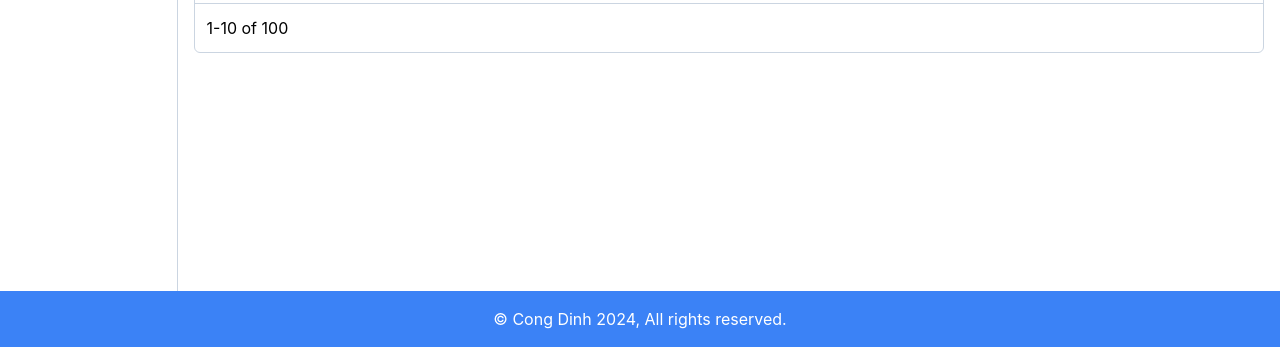
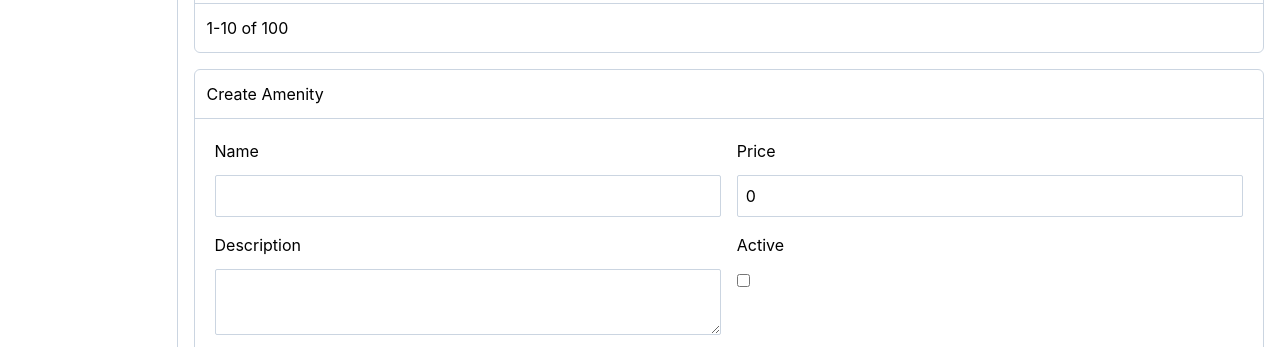
Before and after one commit to congdinh2008/react-basic-demo, a React (Create React App) app: page /manager/amenities in a window 1280 px wide. Both pictures are taken after typing "Sample" into the empty fields and a click on the button "Add". Shown: the part 453-800 px from the top of the page. Built offline with nearby package versions, Linux system fonts and the light colour scheme; no server answers.

Commit message:
Step 8: Implement Add and Update with Formik and Yup

```diff
--- a/package.json
+++ b/package.json
@@ -14,13 +14,15 @@
     "@types/react": "^18.0.0",
     "@types/react-dom": "^18.0.0",
     "axios": "^1.7.9",
+    "formik": "^2.4.6",
     "react": "^19.0.0",
     "react-dom": "^19.0.0",
     "react-router-dom": "^7.0.2",
     "react-scripts": "5.0.1",
     "tailwindcss": "^3.4.17",
     "typescript": "^4.4.2",
-    "web-vitals": "^2.1.0"
+    "web-vitals": "^2.1.0",
+    "yup": "^1.6.1"
   },
   "scripts": {
     "start": "react-scripts start",
--- /dev/null
+++ b/src/pages/manager/amenity/AmenityDetail.tsx
@@ -0,0 +1,124 @@
+import { faEraser, faRotateLeft, faSearch } from "@fortawesome/free-solid-svg-icons";
+import { FontAwesomeIcon } from "@fortawesome/react-fontawesome";
+import axios from "axios";
+import { useFormik } from "formik";
+import * as Yup from "yup";
+import { useEffect } from "react";
+
+function AmenityDetail({ item, onCancel }: { item: any, onCancel: any }) {
+
+    const formik = useFormik({
+        initialValues: {
+            name: item ? item.name : '',
+            description: item ? item.description : '',
+            price: item ? item.price : 0,
+            active: item ? item.active : true
+        },
+        validationSchema: Yup.object({
+            name: Yup.string().required('Name is required')
+                .min(3, 'Name must be at least 3 characters')
+                .max(50, 'Name must be at most 50 characters'),
+            description: Yup.string().required('Description is required')
+                .max(500, 'Description must be at most 500 characters'),
+            price: Yup.number().required('Price is required').min(0, 'Price must be greater than or equal to 0'),
+            active: Yup.boolean().required('Active is required').default(true)
+        }),
+        onSubmit: async (values) => {
+            const apiUrl = 'http://localhost:5134/api/v1/Amenities';
+            let response: any;
+            if (item) {
+                response = await axios.put(`${apiUrl}/${item.id}`, values);
+            } else {
+                response = await axios.post(apiUrl, values);
+            }
+
+            if (response.status === 200 && response.data) {
+                onCancel();
+            } else {
+                console.error('Error:', response);
+            }
+        }
+    });
+
+    // Call API from BE => setData(response.data);
+    useEffect(() => {
+        if (item) {
+            formik.setValues(item);
+        }
+    }, []);
+
+    return (
+        <section className="w-full">
+            {/* Detail */}
+            <div className="card border border-slate-300 rounded-md">
+                <div className="card-header p-3">
+                    <h1>{item ? "Edit" : "Create"} Amenity</h1>
+                </div>
+                <form onSubmit={formik.handleSubmit}>
+                    <div className="card-body p-3 border-y border-slate-300 flex flex-wrap">
+                        <div className="form-group w-1/2 p-2">
+                            <label htmlFor="name" className="block mb-3">Name</label>
+                            <input type="text" id="name" name="name"
+                                onChange={formik.handleChange}
+                                onBlur={formik.handleBlur}
+                                value={formik.values.name}
+                                className="p-2 border border-slate-300 rounded-sm w-full" />
+                            {formik.touched.name && formik.errors.name ? (
+                                <div className="text-red-500">{typeof formik.errors.name === 'string' ? formik.errors.name : ''}</div>
+                            ) : null}
+                        </div>
+                        <div className="form-group w-1/2 p-2">
+                            <label htmlFor="price" className="block mb-3">Price</label>
+                            <input type="number" id="price" name="price"
+                                onChange={formik.handleChange}
+                                onBlur={formik.handleBlur}
+                                value={formik.values.price}
+                                className="p-2 border border-slate-300 rounded-sm w-full" />
+                            {formik.touched.price && formik.errors.price ? (
+                                <div className="text-red-500">{typeof formik.errors.price === 'string' ? formik.errors.price : ''}</div>
+                            ) : null}
+                        </div>
+                        <div className="form-group w-1/2 p-2">
+                            <label htmlFor="description" className="block mb-3">Description</label>
+                            <textarea id="description" name="description"
+                                onChange={formik.handleChange}
+                                onBlur={formik.handleBlur}
+                                value={formik.values.description}
+                                className="p-2 border border-slate-300 rounded-sm w-full" ></textarea>
+                            {formik.touched.description && formik.errors.description ? (
+                                <div className="text-red-500">{typeof formik.errors.description === 'string' ? formik.errors.description : ''}</div>
+                            ) : null}
+                        </div>
+                        <div className="form-group w-1/2 p-2">
+                            <label htmlFor="active" className="block mb-3">Active</label>
+                            <input type="checkbox" id="active" name="active"
+                                onChange={formik.handleChange}
+                                onBlur={formik.handleBlur}
+                                value={formik.values.active}
+                                className="p-2 border border-slate-300 rounded-sm" />
+                            {formik.touched.active && formik.errors.active ? (
+                                <div className="text-red-500">{typeof formik.errors.active === 'string' ? formik.errors.active : ''}</div>
+                            ) : null}
+                        </div>
+
+                    </div>
+                    <div className="card-footer p-3 flex justify-between">
+                        <button type="button" className="p-2 px-4 bg-green-500 text-white hover:bg-green-700 rounded-full" onClick={onCancel}>
+                            <FontAwesomeIcon icon={faRotateLeft} className="mr-2" /> Cancel
+                        </button>
+                        <div className="search-actions space-x-3">
+                            <button type="reset" className="p-2 px-4 bg-slate-300 text-white hover:bg-slate-500 rounded-full">
+                                <FontAwesomeIcon icon={faEraser} className="mr-2" /> Clear
+                            </button>
+                            <button type="submit" className="p-2 px-4 bg-blue-500 text-white hover:bg-blue-700 rounded-full">
+                                <FontAwesomeIcon icon={faSearch} className="mr-2" /> Save
+                            </button>
+                        </div>
+                    </div>
+                </form>
+            </div>
+        </section>
+    );
+}
+
+export default AmenityDetail;
--- a/src/pages/manager/amenity/AmenityList.tsx
+++ b/src/pages/manager/amenity/AmenityList.tsx
@@ -2,10 +2,13 @@ import { faEdit, faEraser, faPlus, faSearch, faTrash } from "@fortawesome/free-s
 import { FontAwesomeIcon } from "@fortawesome/react-fontawesome";
 import axios from "axios";
 import { useEffect, useState } from "react";
+import AmenityDetail from "./AmenityDetail";
 
 function AmenityList() {
     const [data, setData] = useState<any[]>([]);
     const [keyword, setKeyword] = useState<string>('');
+    const [isShowDetail, setIsShowDetail] = useState<boolean>(false);
+    const [selectedItem, setSelectedItem] = useState<any>(null);
 
     // Call API from BE => setData(response.data);
     useEffect(() => {
@@ -17,7 +20,7 @@ function AmenityList() {
             const filter: any = {
                 name: keyword,
                 page: 1,
-                size: 10,
+                size: 5,
                 orderBy: 'name',
                 orderDirection: 0
             };
@@ -35,7 +38,8 @@ function AmenityList() {
     };
 
     const onEdit = (item: any) => {
-        console.log('Edit:', item);
+        setSelectedItem(item);
+        setIsShowDetail(true);
     }
 
     const onDelete = async (item: any) => {
@@ -49,6 +53,11 @@ function AmenityList() {
         if (response.status === 200 && response.data) {
             searchData();
         }
+    };
+
+    const onCancelDetail = () => {
+        setIsShowDetail(false);
+        setSelectedItem(null);
     };
 
     return (
@@ -67,7 +76,7 @@ function AmenityList() {
                         </div>
                     </div>
                     <div className="card-footer p-3 flex justify-between">
-                        <button type="button" className="p-2 px-4 bg-green-500 text-white hover:bg-green-700 rounded-full">
+                        <button type="button" className="p-2 px-4 bg-green-500 text-white hover:bg-green-700 rounded-full" onClick={() => setIsShowDetail(true)}>
                             <FontAwesomeIcon icon={faPlus} className="mr-2" /> Add
                         </button>
                         <div className="search-actions space-x-3">
@@ -137,6 +146,8 @@ function AmenityList() {
 
 
             {/* Details Component */}
+            {isShowDetail && <AmenityDetail item={selectedItem} onCancel={() => onCancelDetail()} />}
+
         </section>
     );
 }
```
Also changed, not shown: 1 other file (tests, documents, lock files or other folders).
